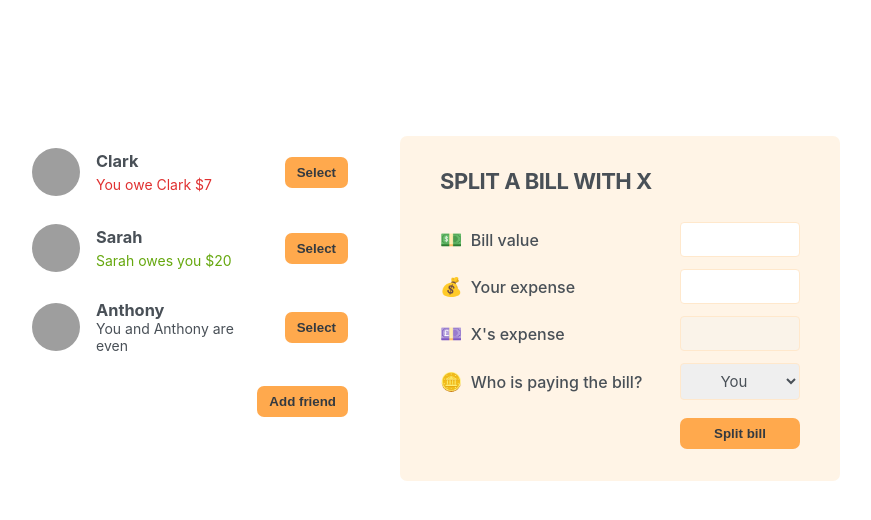
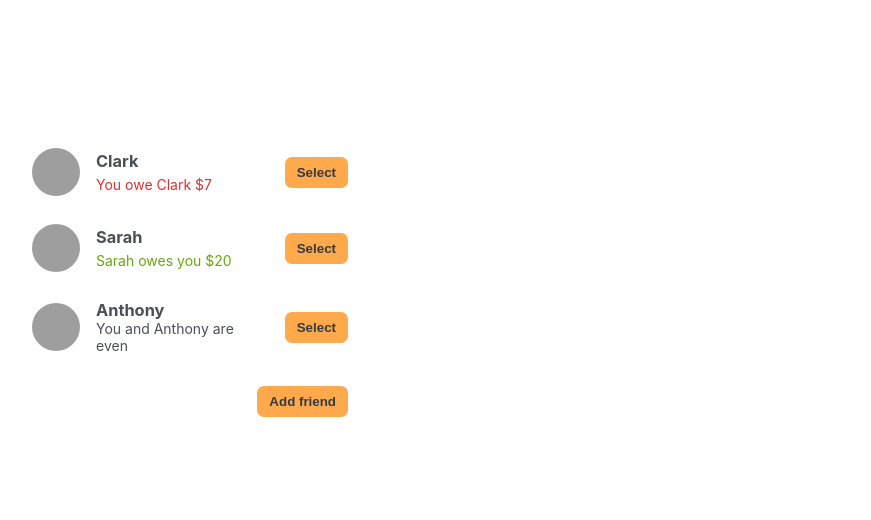
Before and after one commit to semyonsurkov/eat-n-split, a React (Vite) app: page / in a window 1280 px wide. Shown: the top 520 px of the page, without its empty margins (210-1081 px from the left). Built offline with nearby package versions, Linux system fonts and the light colour scheme; grey boxes are pictures that could not be loaded.

Commit message:
select a friend

```diff
--- a/src/App.jsx
+++ b/src/App.jsx
@@ -32,6 +32,7 @@ function Button({ children, onClick }) {
 export default function App() {
   const [friends, setFriends] = useState(initialFriends);
   const [showAddFriend, setShowAddFriend] = useState(false);
+  const [selectedFriend, setSelectedFriend] = useState(null);
 
   function handleShowAddFriend() {
     setShowAddFriend((show) => !show);
@@ -42,34 +43,52 @@ export default function App() {
     setShowAddFriend(false);
   }
 
+  function handleSelection(friend) {
+    // setSelectedFriend(friend);
+    setSelectedFriend((current) => (current?.id === friend.id ? null : friend));
+    setShowAddFriend(false);
+  }
+
   return (
     <div className="app">
       <div className="sidebar">
-        <FriendsList friends={friends} />
+        <FriendsList
+          friends={friends}
+          selectedFriend={selectedFriend}
+          onSelection={handleSelection}
+        />
+
         {showAddFriend && <FormAddFriend onAddFriend={handleAddFriend} />}
         <Button onClick={handleShowAddFriend}>
           {showAddFriend ? 'Close' : 'Add friend'}
         </Button>
       </div>
 
-      <FormSplitBill />
+      {selectedFriend && <FormSplitBill selectedFriend={selectedFriend} />}
     </div>
   );
 }
 
-function FriendsList({ friends }) {
+function FriendsList({ friends, onSelection, selectedFriend }) {
   return (
     <ul>
       {friends.map((friend) => (
-        <Friend friend={friend} key={friend.id} />
+        <Friend
+          friend={friend}
+          key={friend.id}
+          selectedFriend={selectedFriend}
+          onSelection={onSelection}
+        />
       ))}
     </ul>
   );
 }
 
-function Friend({ friend }) {
+function Friend({ friend, onSelection, selectedFriend }) {
+  const isSelected = selectedFriend?.id === friend.id;
+
   return (
-    <li>
+    <li className={isSelected ? 'selected' : ''}>
       <img src={friend.image} alt={friend.name} />
       <h3>{friend.name}</h3>
 
@@ -85,7 +104,9 @@ function Friend({ friend }) {
       )}
       {friend.balance === 0 && <p>You and {friend.name} are even</p>}
 
-      <Button>Select</Button>
+      <Button onClick={() => onSelection(friend)}>
+        {isSelected ? 'Close' : 'Select'}
+      </Button>
     </li>
   );
 }
@@ -132,10 +153,10 @@ function FormAddFriend({ onAddFriend }) {
   );
 }
 
-function FormSplitBill() {
+function FormSplitBill({ selectedFriend }) {
   return (
     <form className="form-split-bill">
-      <h2>Split a bill with X</h2>
+      <h2>Split a bill with {selectedFriend.name}</h2>
 
       <label>💵 Bill value</label>
       <input type="text" />
@@ -143,13 +164,13 @@ function FormSplitBill() {
       <label>💰️ Your expense</label>
       <input type="text" />
 
-      <label>💷 X's expense</label>
+      <label>💷 {selectedFriend.name}'s expense</label>
       <input type="text" disabled />
 
       <label>🪙 Who is paying the bill?</label>
       <select>
         <option value="user">You</option>
-        <option value="friend">X</option>
+        <option value="friend">{selectedFriend.name}</option>
       </select>
 
       <Button>Split bill</Button>
```
